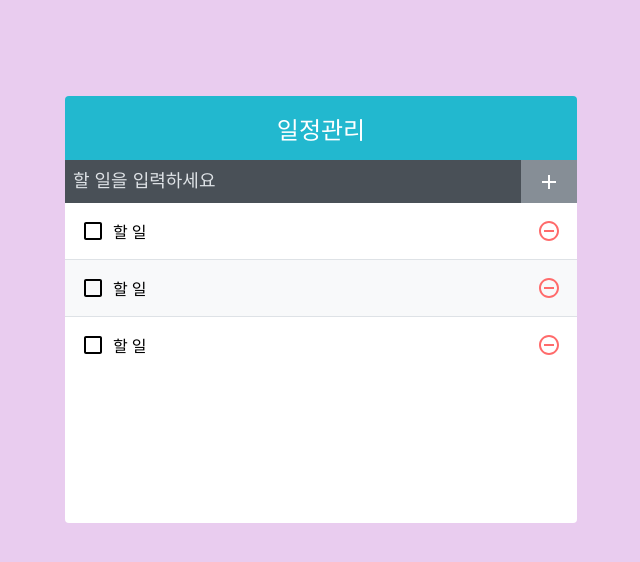
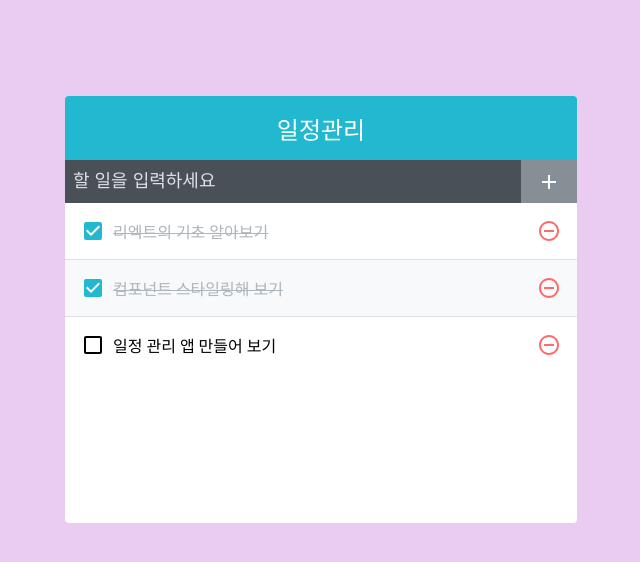
Before and after one commit to ITK-SHIN/todolist_react, a React (Create React App) app: page / in a window 1280 px wide. Shown: the top 562 px of the page, without its empty margins (319-959 px from the left). Built offline with nearby package versions, Linux system fonts and the light colour scheme.

Commit message:
App 에서 todos 상태 사용하기 적용 완료

```diff
--- a/package.json
+++ b/package.json
@@ -6,10 +6,12 @@
     "@testing-library/jest-dom": "^5.14.1",
     "@testing-library/react": "^13.0.0",
     "@testing-library/user-event": "^13.2.1",
+    "classnames": "^2.3.2",
     "react": "^18.2.0",
     "react-dom": "^18.2.0",
     "react-icons": "^4.10.1",
     "react-scripts": "5.0.1",
+    "sass": "^1.64.2",
     "web-vitals": "^2.1.0"
   },
   "scripts": {
--- a/src/App.js
+++ b/src/App.js
@@ -1,12 +1,32 @@
+import { useState } from 'react';
 import TodoTemplate from './components/TodoTemplate';
 import TodoInsert from './components/TodoInsert';
 import TodoList from './components/TodoList';
 
-const App = () => (
-  <TodoTemplate>
-    <TodoInsert />
-    <TodoList />
-  </TodoTemplate>
-);
+const App = () => {
+  const [todos, setTodos] = useState([
+    {
+      id: 1,
+      text: '리엑트의 기초 알아보기',
+      checked: true,
+    },
+    {
+      id: 2,
+      text: '컴포넌트 스타일링해 보기',
+      checked: true,
+    },
+    {
+      id: 3,
+      text: '일정 관리 앱 만들어 보기',
+      checked: false,
+    },
+  ]);
 
+  return (
+    <TodoTemplate>
+      <TodoInsert />
+      <TodoList todos={todos} />
+    </TodoTemplate>
+  );
+};
 export default App;
--- a/src/components/TodoList.js
+++ b/src/components/TodoList.js
@@ -1,12 +1,12 @@
+/* eslint-disable arrow-parens */
 import './TodoList.scss';
 import TodoListItem from './TodoListItem';
 
-const TodoList = () => (
+const TodoList = ({ todos }) => (
   <div className="TodoList">
-    <TodoListItem />
-    <TodoListItem />
-    <TodoListItem />
+    {todos.map((todo) => (
+      <TodoListItem todo={todo} key={todo.id} />
+    ))}
   </div>
 );
-
 export default TodoList;
--- a/src/components/TodoListItem.js
+++ b/src/components/TodoListItem.js
@@ -1,11 +1,15 @@
 import { MdCheckBoxOutlineBlank, MdCheckBox, MdRemoveCircleOutline } from 'react-icons/md';
+import cn from 'classnames';
 import './TodoListItem.scss';
 
-const TodoListItem = () => (
+const TodoListItem = ({ todo }) => {
+  const { text, checked } = todo;
+
+  return (
     <div className="TodoListItem">
-    <div className="checkbox">
-      <MdCheckBoxOutlineBlank />
-      <div className="text">할 일</div>
+      <div className={cn('checkbox', { checked })}>
+        {checked ? <MdCheckBox /> : <MdCheckBoxOutlineBlank />}
+        <div className="text">{text}</div>
       </div>
 
       <div className="remove">
@@ -13,5 +17,5 @@
       </div>
     </div>
   );
-
+};
 export default TodoListItem;
```
Also changed, not shown: 1 other file (tests, documents, lock files or other folders). Lines whose indentation alone changed are shown as unchanged.
